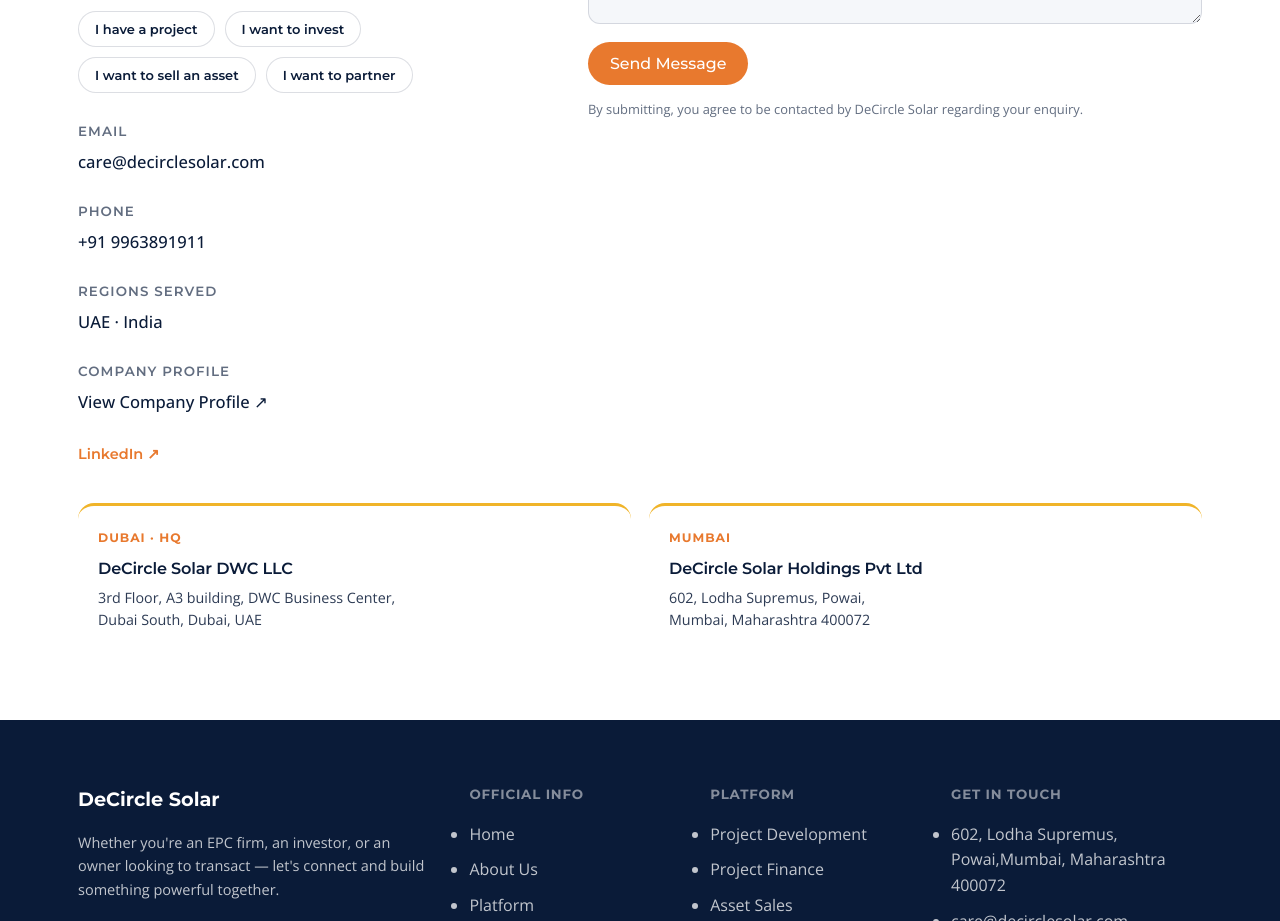
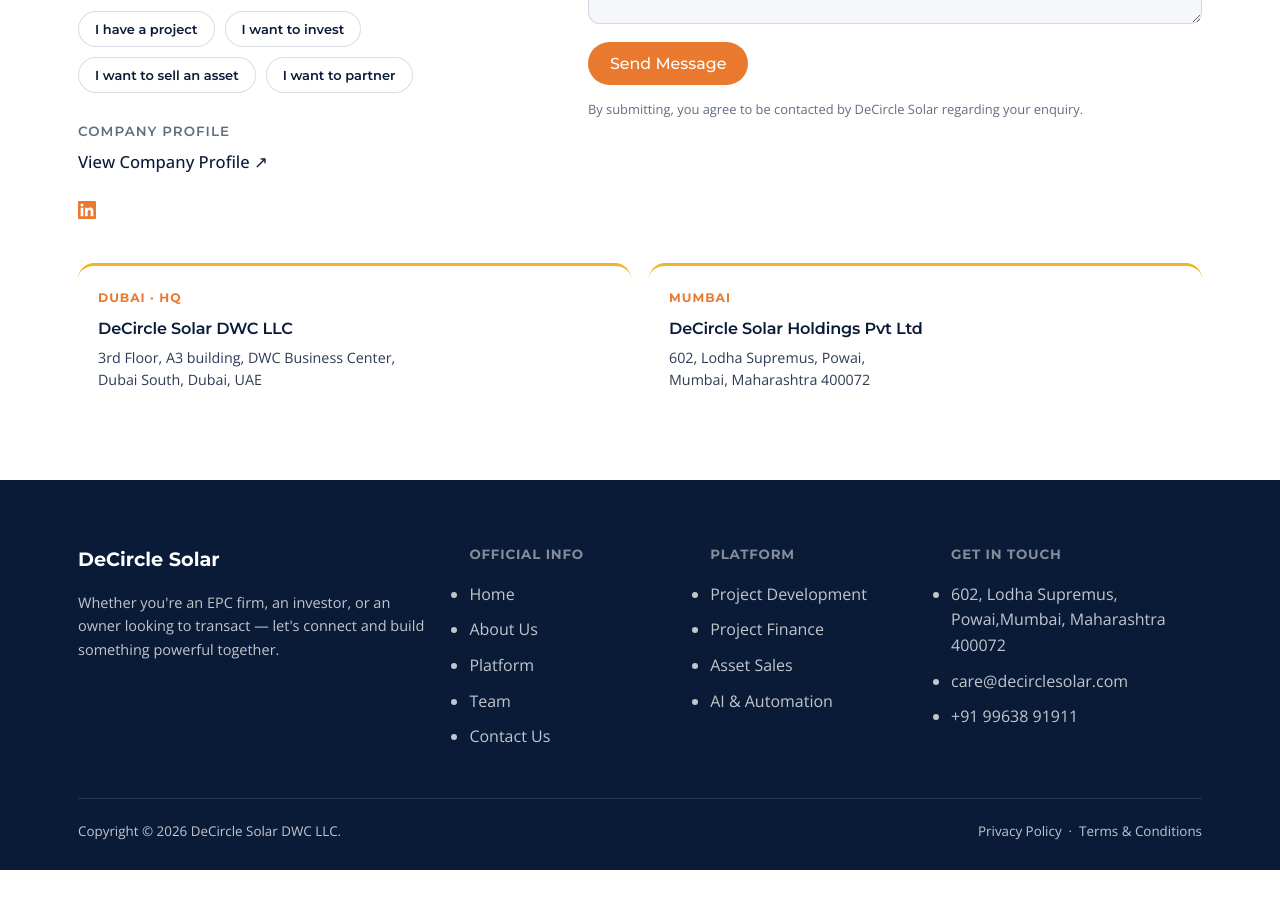
Before and after one commit to dai-dcs/decirclesolar.com, a React (Vite) app: page / in a window 1280 px wide. Shown: the part 6300-7221 px from the top of the page. After the commit the page ends 7170 px from the top, so only its background shows below. Built offline with nearby package versions, Linux system fonts and the light colour scheme; no server answers.

Commit message:
linked in icon and removeing contact info from ui

```diff
--- a/src/components/Contact.jsx
+++ b/src/components/Contact.jsx
@@ -153,7 +153,7 @@
             ))}
           </div>
 
-          <div className="c-block">
+          {/* <div className="c-block">
             <h4>Email</h4>
             <p>
               <a href="mailto:care@decirclesolar.com">care@decirclesolar.com</a>
@@ -166,7 +166,7 @@
           <div className="c-block">
             <h4>Regions Served</h4>
             <p>UAE · India</p>
-          </div>
+          </div> */}
           <div className="c-block">
             <h4>Company Profile</h4>
             <a
@@ -181,14 +181,17 @@
             href="https://www.linkedin.com/company/decircle-solar-dwc-llc/"
             target="_blank"
             rel="noopener noreferrer"
-            style={{
-              fontFamily: "'Montserrat',sans-serif",
-              fontWeight: 600,
-              fontSize: "14.5px",
-              color: "var(--orange)",
-            }}
+            aria-label="LinkedIn"
           >
-            LinkedIn ↗
+            <svg
+              width="18"
+              height="18"
+              viewBox="0 0 24 24"
+              fill="var(--orange)"
+              xmlns="http://www.w3.org/2000/svg"
+            >
+              <path d="M20.45 20.45h-3.56v-5.57c0-1.33-.02-3.04-1.85-3.04-1.85 0-2.14 1.45-2.14 2.94v5.67H9.34V9h3.42v1.56h.05c.48-.9 1.64-1.85 3.37-1.85 3.6 0 4.27 2.37 4.27 5.46v6.28zM5.34 7.43a2.06 2.06 0 1 1 0-4.13 2.06 2.06 0 0 1 0 4.13zM7.12 20.45H3.56V9h3.56v11.45zM22.22 0H1.77C.79 0 0 .77 0 1.72v20.56C0 23.23.79 24 1.77 24h20.45c.98 0 1.78-.77 1.78-1.72V1.72C24 .77 23.2 0 22.22 0z" />
+            </svg>
           </a>
         </div>
         <div>
```
